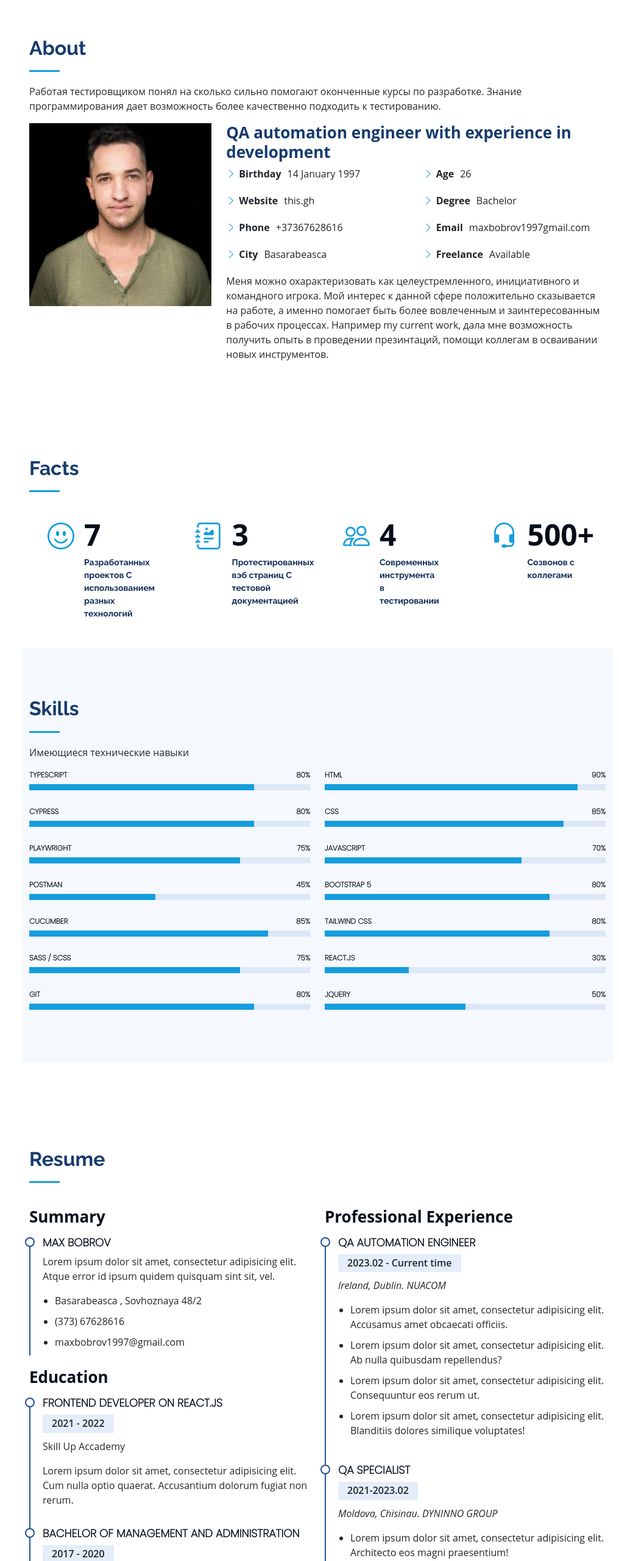
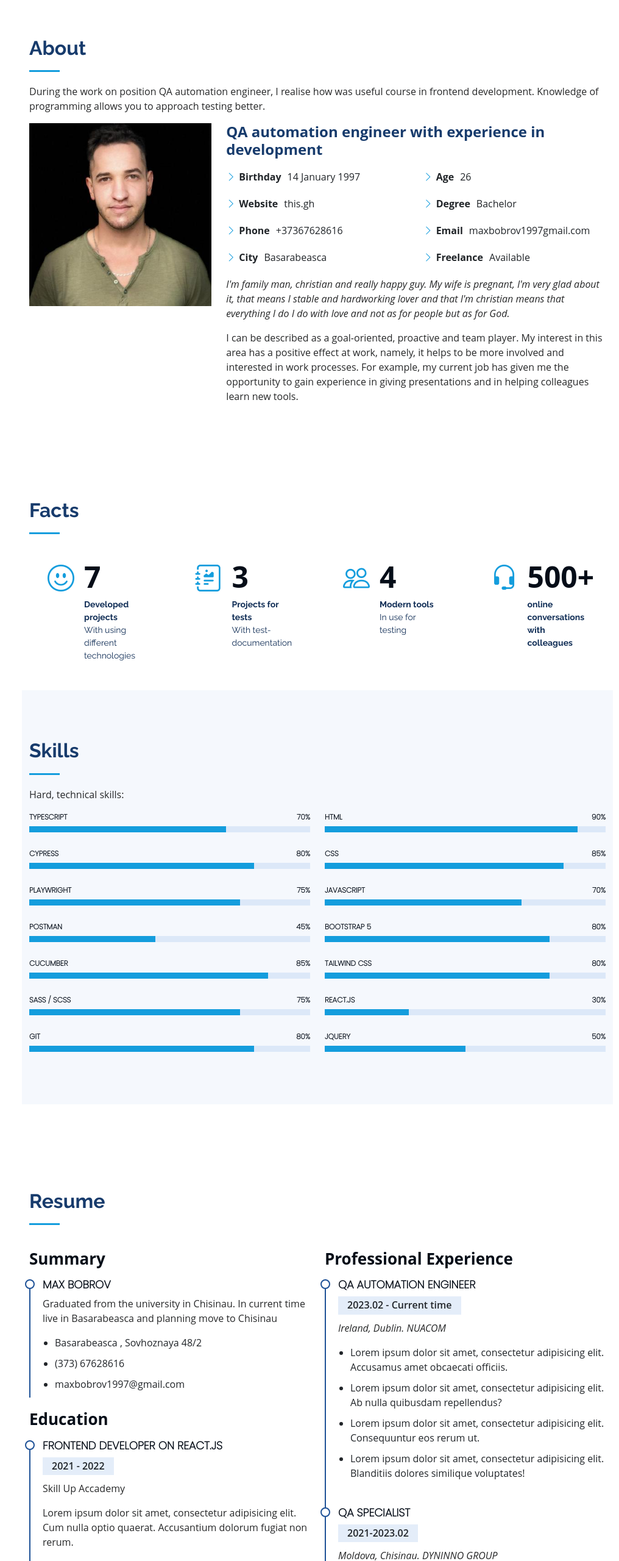
Before and after one commit to Max1irst/site, a website: page index.html in a window 1280 px wide. Shown: the part 820-3380 px from the top of the page at 61% size, without its empty margins (264-1280 px from the left). Drawn offline with nearby package versions, Linux system fonts and the light colour scheme.

Commit message:
some text updates

```diff
--- a/assets/js/index.js
+++ b/assets/js/index.js
@@ -10,8 +10,6 @@ $(document).ready(function () {
         cssEase: 'linear'
     });
     const dots = '.slick-dots'
-    $('.slick-prev').addClass('prev')
-    $('.slick-next').addClass('next')
     $(dots).attr('data-aos', 'fade-up')
     $(dots).addClass('portfolio_pages')
     $('.slick-list').addClass('portfolio_box')
--- a/assets/scss/main.scss
+++ b/assets/scss/main.scss
@@ -631,6 +631,24 @@ main {
   main {
     margin-left: 0;
 
+    #about {
+      h3 {
+        font-weight: 600;
+        font-size: 20px;
+        padding-bottom: 10px;
+      }
+    }
+
+    #contact {
+      padding-bottom: 130px;
+
+      .info {
+        .info_box {
+          padding-left: 10px;
+        }
+      }
+    }
+
     #section_1 {
       background-position: center;
 
@@ -698,6 +716,13 @@ main {
   main { // setting rows margin and cols padding to 0 for mobile screens
     margin-left: 300px;
 
+    #about {
+      h3 {
+        font-weight: 700;
+        font-size: 24px;
+      }
+    }
+
     #section_1 {
       display: flex;
       flex-direction: column;
--- a/index.html
+++ b/index.html
@@ -11,7 +11,7 @@
     <link href="https://unpkg.com/aos@2.3.1/dist/aos.css" rel="stylesheet">
     <link rel="preconnect" href="https://fonts.googleapis.com">
     <link rel="preconnect" href="https://fonts.gstatic.com" crossorigin>
-    <link href="https://fonts.googleapis.com/css2?family=Poppins:wght@200&family=Raleway:wght@700&display=swap"
+    <link href="https://fonts.googleapis.com/css2?family=Poppins:wght@200&family=Raleway:wght@400;700&display=swap"
           rel="stylesheet">
     <link rel="stylesheet" href="assets/scss/main.css">
 </head>
@@ -94,9 +94,9 @@
         <div class="container">
             <div class="title">
                 <h2>About</h2>
-                <p> Работая тестировщиком понял на сколько сильно помогают оконченные курсы по разработке. Знание
-                    программирования
-                    дает возможность более качественно подходить к тестированию.</p>
+                <p> During the work on position QA automation engineer, I realise how was useful course in
+                    frontend development.
+                    Knowledge of programming allows you to approach testing better.</p>
             </div>
             <div class="row">
                 <div class="col-lg-4" data-aos="fade-right" data-aos-duration="1500">
@@ -154,12 +154,18 @@
                             </ul>
                         </div>
                     </div>
+                    <p class="fst-italic">
+                        I'm family man, christian and really happy guy. My wife is pregnant, I'm very glad about it,
+                        that means
+                        I stable and hardworking lover and that I'm christian means that everything I do I do with love and not as for people but as for God.
+                    </p>
                     <p>
-                        Меня можно охарактеризовать как целеустремленного, инициативного и командного игрока. Мой
-                        интерес к данной сфере положительно сказывается
-                        на работе, а именно помогает быть более вовлеченным и заинтересованным в рабочих процессах.
-                        Например my current work, дала мне возможность получить опыть в
-                        проведении презинтаций, помощи коллегам в осваивании новых инструментов.
+
+                        I can be described as a goal-oriented, proactive and team player. My
+                        interest in this area has a positive effect
+                        at work, namely, it helps to be more involved and interested in work processes.
+                        For example, my current job has given me the opportunity to gain experience in
+                        giving presentations and in helping colleagues learn new tools.
                     </p>
                 </div>
             </div>
@@ -176,8 +182,8 @@
                         <i class="bi bi-emoji-smile"></i>
                         <span>7</span>
                         <p>
-                            <strong>Разработанных проектов</strong>
-                            С использованием разных технологий
+                            <strong>Developed projects</strong> <br>
+                            With using different technologies
                         </p>
                     </div>
                 </div>
@@ -186,8 +192,8 @@
                         <i class="bi bi-journal-richtext"></i>
                         <span>3</span>
                         <p>
-                            <strong>Протестированных вэб страниц</strong>
-                            С тестовой документацией
+                            <strong>Projects for tests</strong> <br>
+                            With test-documentation
                         </p>
                     </div>
                 </div>
@@ -196,8 +202,8 @@
                         <i class="bi bi-people"></i>
                         <span>4</span>
                         <p>
-                            <strong>Современных инструмента</strong>
-                            в тестировании
+                            <strong>Modern tools</strong> <br>
+                            In use for testing
                         </p>
                     </div>
                 </div>
@@ -206,8 +212,7 @@
                         <i class="bi bi-headset"></i>
                         <span>500+</span>
                         <p>
-                            <strong>Созвонов с коллегами</strong>
-
+                            <strong>online conversations with colleagues</strong> <br>
                         </p>
                     </div>
                 </div>
@@ -217,17 +222,17 @@
             <div class="container">
                 <div class="title">
                     <h2>Skills</h2>
-                    <p>Имеющиеся технические навыки</p>
+                    <p>Hard, technical skills:</p>
                 </div>
                 <div class="row">
                     <div class="col-lg-6" data-aos="fade-right">
                         <div class="progress">
                         <span>TYPESCRIPT
-                        <i class="val">80%</i>
+                        <i class="val">70%</i>
                         </span>
                             <div class="progress-bar-wrap">
-                                <div class="progress-bar" role="progressbar" aria-valuenow="80" aria-valuemin="0"
-                                     aria-valuemax="100" style="width: 80%;"></div>
+                                <div class="progress-bar" role="progressbar" aria-valuenow="70" aria-valuemin="0"
+                                     aria-valuemax="100" style="width: 70%;"></div>
                             </div>
                         </div>
                         <div class="progress">
@@ -364,8 +369,8 @@
                     <h3 class="resume_title">Summary</h3>
                     <div class="resume_item pb-0">
                         <h4>Max Bobrov</h4>
-                        <p>Lorem ipsum dolor sit amet, consectetur adipisicing elit. Atque error id ipsum quidem
-                            quisquam sint sit, vel.</p>
+                        <p>Graduated from the university in Chisinau. In current time live in Basarabeasca and planning move to
+                            Chisinau</p>
                         <ul>
                             <li>
                                 Basarabeasca , Sovhoznaya 48/2
@@ -446,8 +451,7 @@
         <div class="container">
             <div class="title">
                 <h2>Portfolio</h2>
-                <p>Ниже представленны ссылки на мои проекты и на репозитории. 3 проекта адаптированы по все
-                    устройства. </p>
+                <p>Below you can see links to my projects and repositories. Three of projects adapted for all devices.</p>
             </div>
             <div class="row">
                 <div class="d-flex justify-content-center">
@@ -524,44 +528,44 @@
                         <i class="bi bi-briefcase"></i>
                     </div>
                     <h4>
-                        <a href="#">Lorem ipsum</a>
+                        <span>Tests for call flows</span>
                     </h4>
-                    <p>Lorem ipsum dolor sit amet, consectetur adipisicing elit. Fugit illo ipsa veritatis.</p>
+                    <p>Experience in writhing automation for check call processing systems</p>
                 </div>
                 <div class="col-lg-4 col-md-6 mb-4" data-aos="fade-up" data-aos-delay="100">
                     <div class="service_icon">
                         <i class="bi bi-binoculars"></i>
                     </div>
                     <h4>
-                        <a href="#">Lorem ipsum</a>
+                        <span>Tests for API</span>
                     </h4>
-                    <p>Lorem ipsum dolor sit amet, consectetur adipisicing elit. Consequuntur necessitatibus odit
-                        voluptas.</p>
+                    <p>Experience in use Postman for testing API and prepare links for automation</p>
                 </div>
                 <div class="col-lg-4 col-md-6 mb-4" data-aos="fade-up" data-aos-delay="200">
                     <div class="service_icon">
                         <i class="bi bi-card-checklist"></i>
                     </div>
                     <h4>
-                        <a href="#">Lorem ipsum</a>
+                        <span>Automation for getting data through API</span>
                     </h4>
-                    <p>Lorem ipsum dolor sit amet, consectetur adipisicing elit. Non quaerat repudiandae sunt.</p>
+                    <p>Experience in preparing links for API, get data and compare this data with UI</p>
                 </div>
                 <div class="col-lg-4 col-md-6 mb-4" data-aos="fade-up" data-aos-delay="300">
                     <div class="service_icon">
                         <i class="bi bi-brightness-high"></i>
                     </div>
                     <h4>
-                        <a href="#">Lorem ipsum</a>
+                        <span>Modern stack for automation</span>
                     </h4>
-                    <p>Lorem ipsum dolor sit amet, consectetur adipisicing elit. Error facere labore quisquam!</p>
+                    <p>In current project we use typescript with cucumber + playwright. Also, we have project on
+                        Cypress</p>
                 </div>
                 <div class="col-lg-4 col-md-6 mb-4" data-aos="fade-up" data-aos-delay="400">
                     <div class="service_icon">
                         <i class="bi bi-bar-chart"></i>
                     </div>
                     <h4>
-                        <a href="#">Lorem ipsum</a>
+                        <span>Lorem ipsum</span>
                     </h4>
                     <p>Lorem ipsum dolor sit amet, consectetur adipisicing elit. Aliquam natus obcaecati
                         perspiciatis!</p>
@@ -571,7 +575,7 @@
                         <i class="bi bi-calendar4-week"></i>
                     </div>
                     <h4>
-                        <a href="#">Lorem ipsum</a>
+                        <span>Lorem ipsum</span>
                     </h4>
                     <p>Lorem ipsum dolor sit amet, consectetur adipisicing elit. Accusantium incidunt nulla ratione!</p>
                 </div>
@@ -582,7 +586,7 @@
         <div class="container">
             <div class="title">
                 <h2>Testimonials</h2>
-                <p>Небольшое колличество отзывов от коллег и близких для лучшего понимания моей личности</p>
+                <p>Some reviews from my colleagues and close people for better understanding my personality</p>
             </div>
             <div id="testimonials_slider" data-aos="fade-up">
                 <div>
@@ -634,8 +638,7 @@
                     <div class="slide_item">
                         <p>
                             <i>"</i>
-                            Lorem ipsum dolor sit amet, consectetur adipisicing elit. Nemo perferendis perspiciatis
-                            reiciendis saepe tempora!
+                            Lorem ipsum dolor sit amet, consectetur adipisicing elit. Nemo perferendis perspiciatis!
                             <i>"</i>
                         </p>
                         <div class="author">
@@ -649,8 +652,7 @@
                     <div class="slide_item">
                         <p>
                             <i>"</i>
-                            Lorem ipsum dolor sit amet, consectetur adipisicing elit. Commodi consequuntur doloribus
-                            obcaecati optio praesentium.
+                            Lorem ipsum dolor sit amet, consectetur adipisicing elit. Commodi consequuntur doloribus.
                             <i>"</i>
                         </p>
                         <div class="author">
```
Also changed, not shown: assets/scss/main.css, 1 other file.
